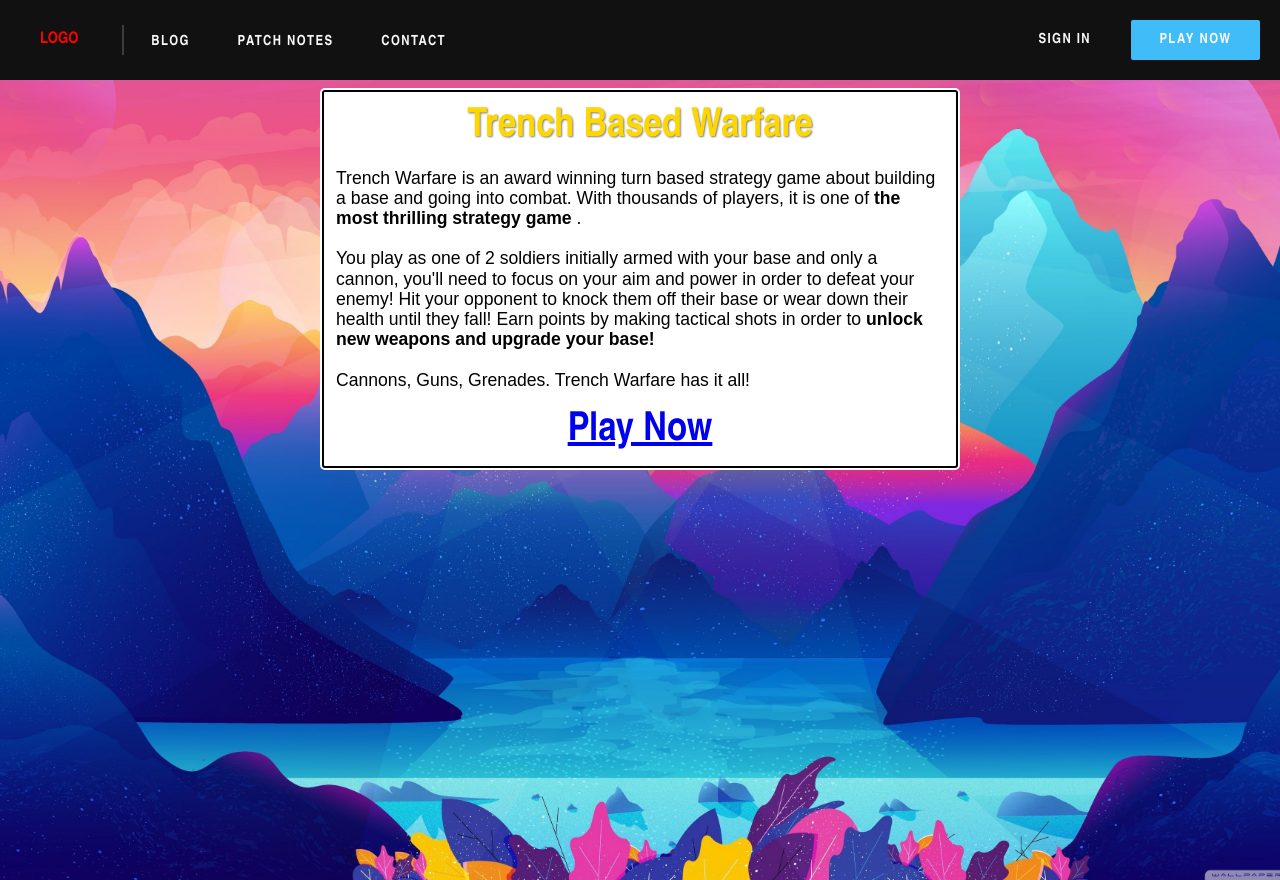
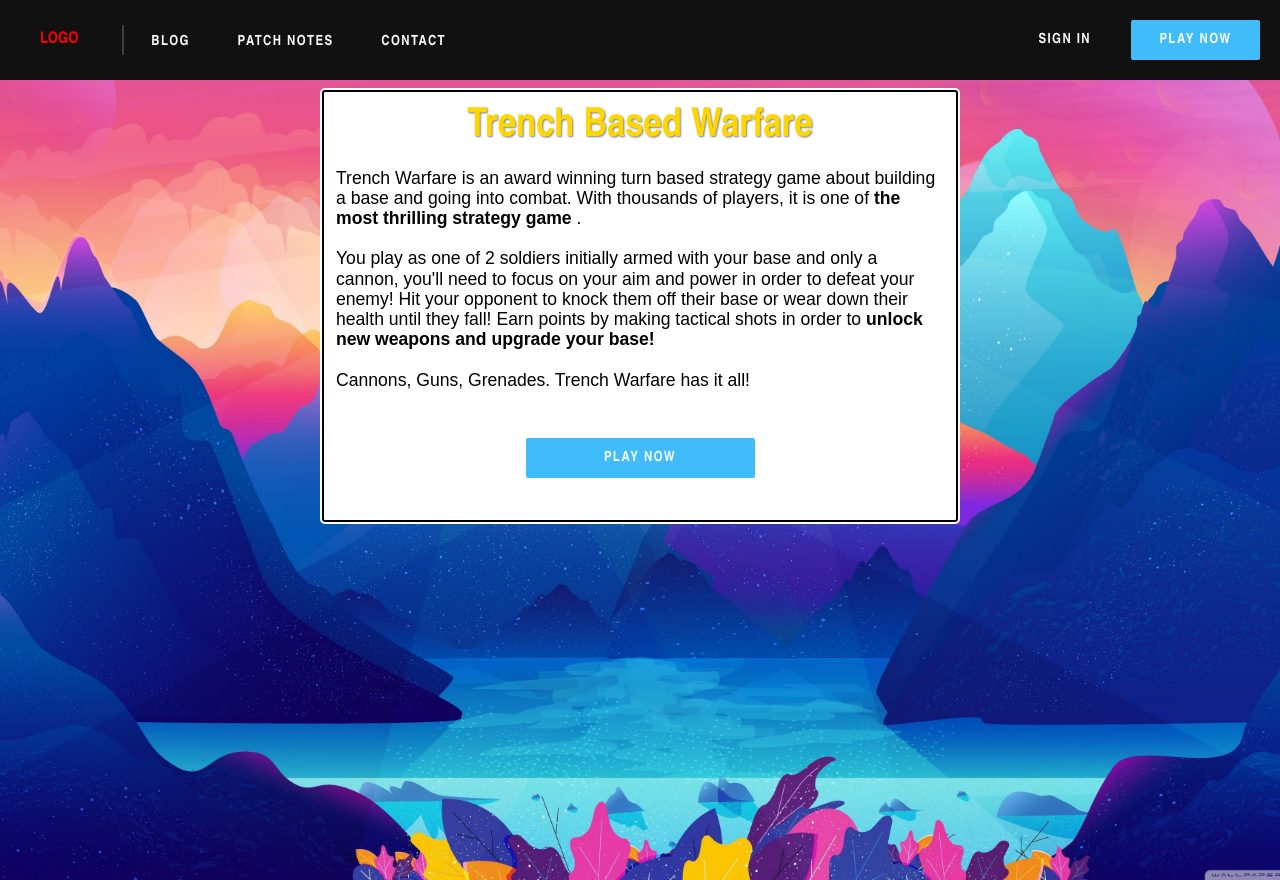
Before and after one commit to yelloweq/turf-warfare-website, a React (Create React App) app: page / in a window 1280 px wide. Built offline with nearby package versions, Linux system fonts and the light colour scheme; no server answers.

Commit message:
fixed homepage button styling

```diff
--- a/src/pages/homepage/index.js
+++ b/src/pages/homepage/index.js
@@ -24,7 +24,7 @@ export default function Home() {
                 </p>
                 <div className="play-wrapper">
                 {currentUser ?
-                <Link className="play-button" to="/play-now">Play for free</Link> : <Link className="play" to="/register">Play Now</Link> }
+                <Link className="play-button" to="/play-now">Play for free</Link> : <Link className="play-button" to="/register">Play Now</Link> }
                 </div>
             </div>
             </section>
```
